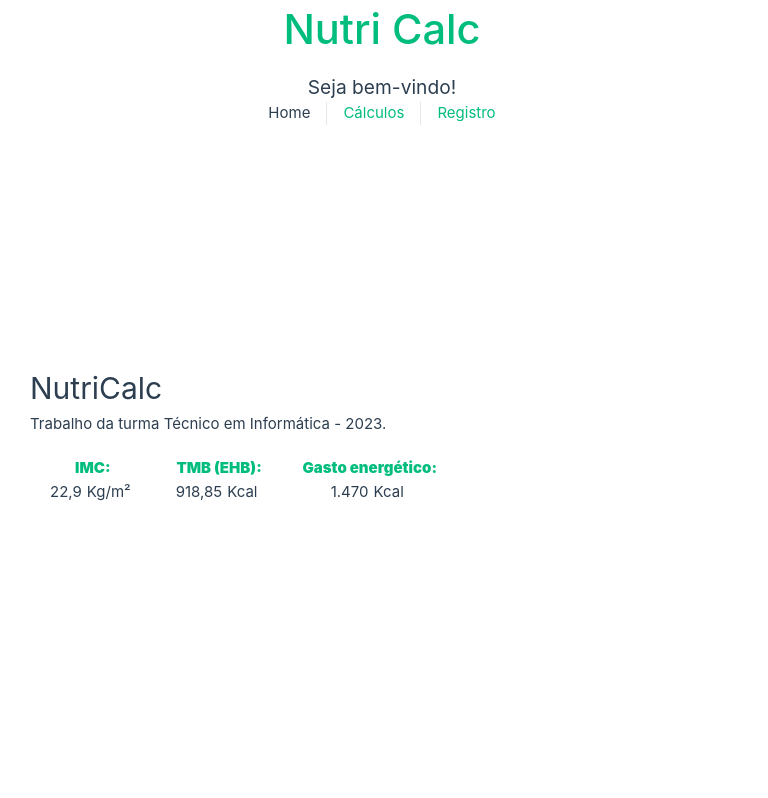
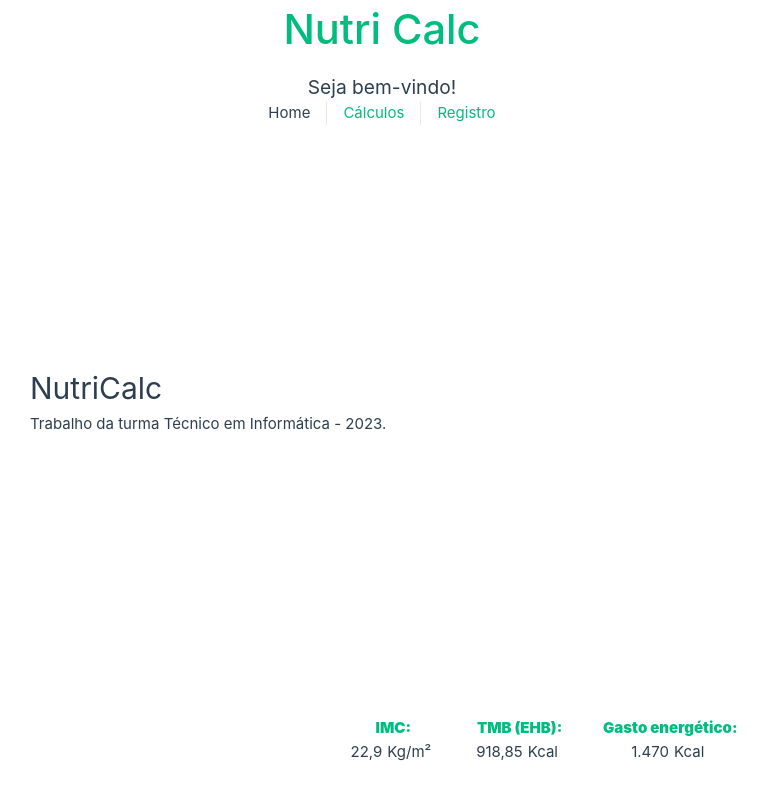
Before and after one commit to senacgo-hugotannus/nutri-calc-frontend, a Vue app: page / in a window 1280 px wide. Shown: the whole page, without its empty margins (96-864 px from the left). Built offline with nearby package versions, Linux system fonts and the light colour scheme.

Commit message:
Ajuste dos footers mobile/desktop

```diff
--- a/src/components/NCInfo.vue
+++ b/src/components/NCInfo.vue
@@ -50,6 +50,13 @@ export default {
     display: flex;
     margin: auto;
     justify-content: center;
+    position: fixed;
+    bottom: 0;
+    left: 0;
+    right: 0;
+    text-align: center;
+    padding: 1rem;
+    box-sizing: border-box;
 }
 
 .div-info {
@@ -59,11 +66,16 @@ export default {
 @media (min-width: 600px) {
 
     .result {
+        display: flex;
+        margin: auto;
+        justify-content: center;
+        position: fixed;
+        bottom: 0;
+        left: 0;
+        right: 0;
         text-align: center;
-        margin-top: 0;
-        position: absolute;
-        flex-direction: row;
-        padding: auto;
+        padding: 1rem;
+        box-sizing: border-box;
     }
 }
 
```
